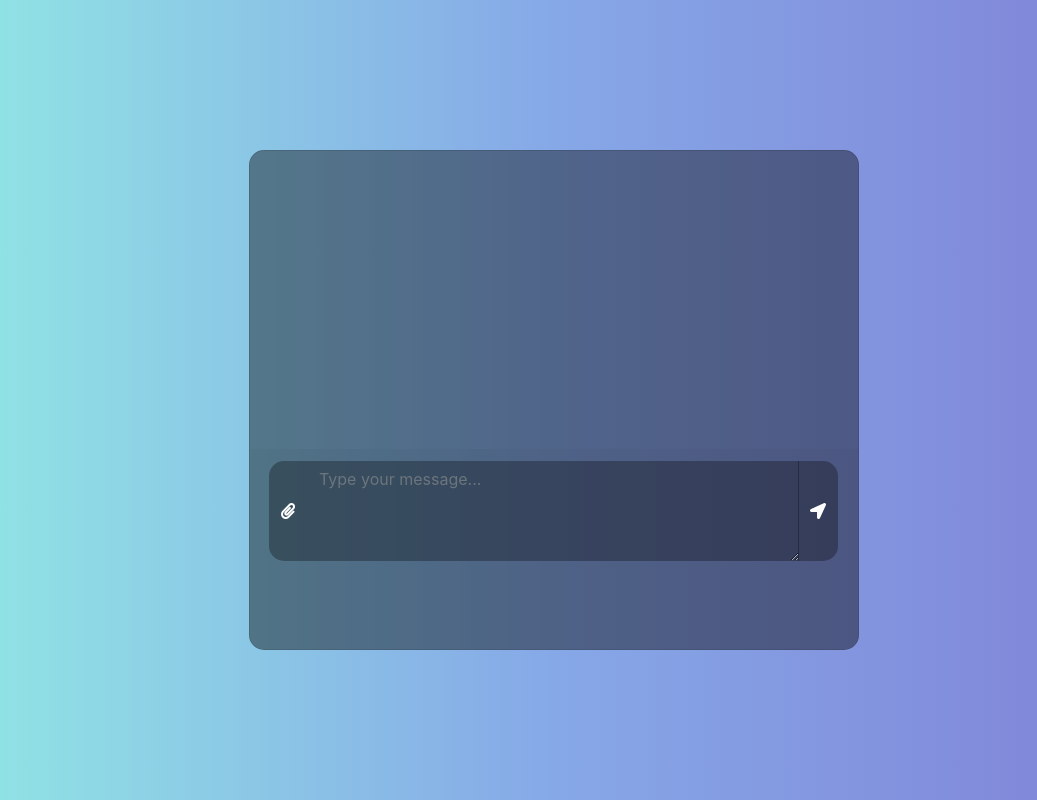
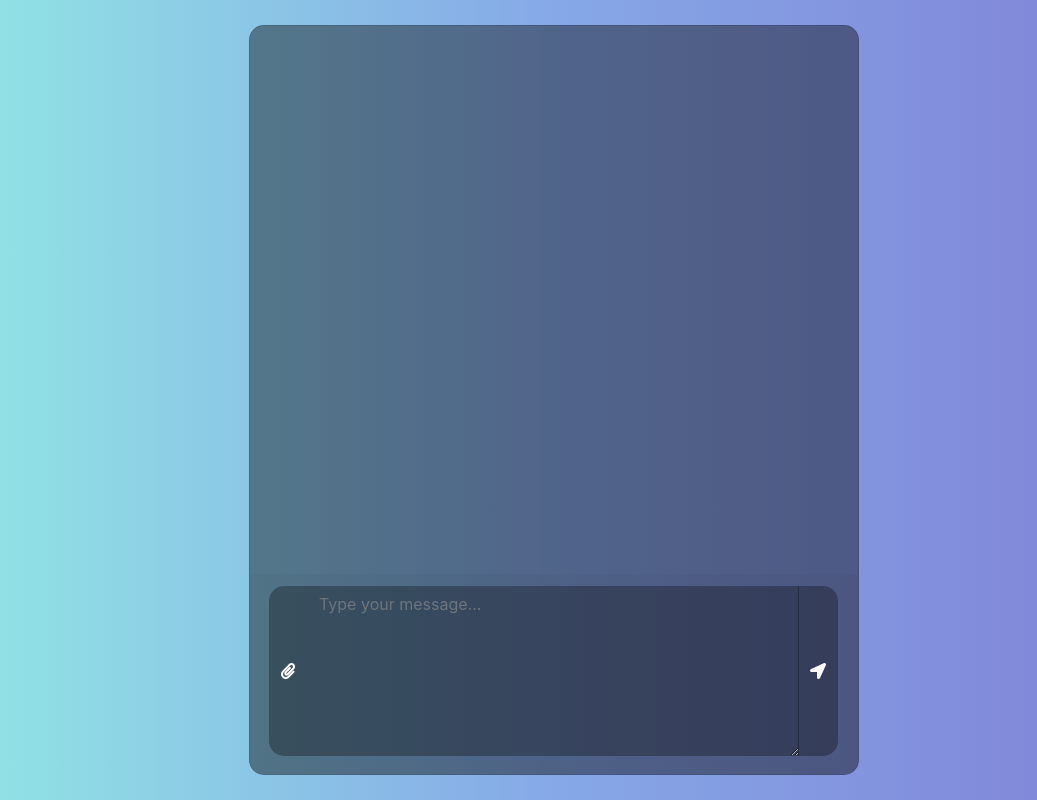
Before and after one commit to 90MaJH/stockDisposal, a Django app: page /fsOe9ms1b_ma in a window 1280 px wide. Shown: the whole page, without its empty margins (86-1123 px from the left). Run offline with Django 3.2, Linux system fonts and the light colour scheme; data that the repository does not hold is empty; some libraries are stand-ins or nearby versions.

Commit message:
modify css

```diff
--- a/mobileWeb/templates/mobileWeb/chatting/fsOe9ms1b_ma.html
+++ b/mobileWeb/templates/mobileWeb/chatting/fsOe9ms1b_ma.html
@@ -6,6 +6,8 @@
 <!DOCTYPE html>
 <html>
 <head>
+    <meta name="viewport"
+          content="width=device-width, initial-scale=1, minimum-scale=1, maximum-scale=1, user-scalable=no"/>
     <title>Chat</title>
     <link rel="stylesheet" href="https://stackpath.bootstrapcdn.com/bootstrap/4.1.3/css/bootstrap.min.css"
           integrity="sha384-MCw98/SFnGE8fJT3GXwEOngsV7Zt27NXFoaoApmYm81iuXoPkFOJwJ8ERdknLPMO" crossorigin="anonymous">
@@ -21,20 +23,29 @@
 
     <style>
         body, html {
+            vertical-align: middle;
             height: 100%;
-            margin: 0;
             background: #7F7FD5;
             background: -webkit-linear-gradient(to right, #91EAE4, #86A8E7, #7F7FD5);
             background: linear-gradient(to right, #91EAE4, #86A8E7, #7F7FD5);
         }
 
+        .container-fluid{
+            height:100%;
+        }
+
+        .justify-content-center{
+            height: 100%;
+        }
+
+
         .chat {
-            margin-top: auto;
-            margin-bottom: auto;
+            vertical-align: middle;
+            margin: auto;
         }
 
         .card {
-            height: 500px;
+            height: 750px;
             border-radius: 15px !important;
             background-color: rgba(0, 0, 0, 0.4) !important;
         }
@@ -80,7 +91,7 @@
             background-color: rgba(0, 0, 0, 0.3) !important;
             border: 0 !important;
             color: white !important;
-            height: 100px !important;
+            height: 170px !important;
             overflow-y: auto;
         }
 
```
